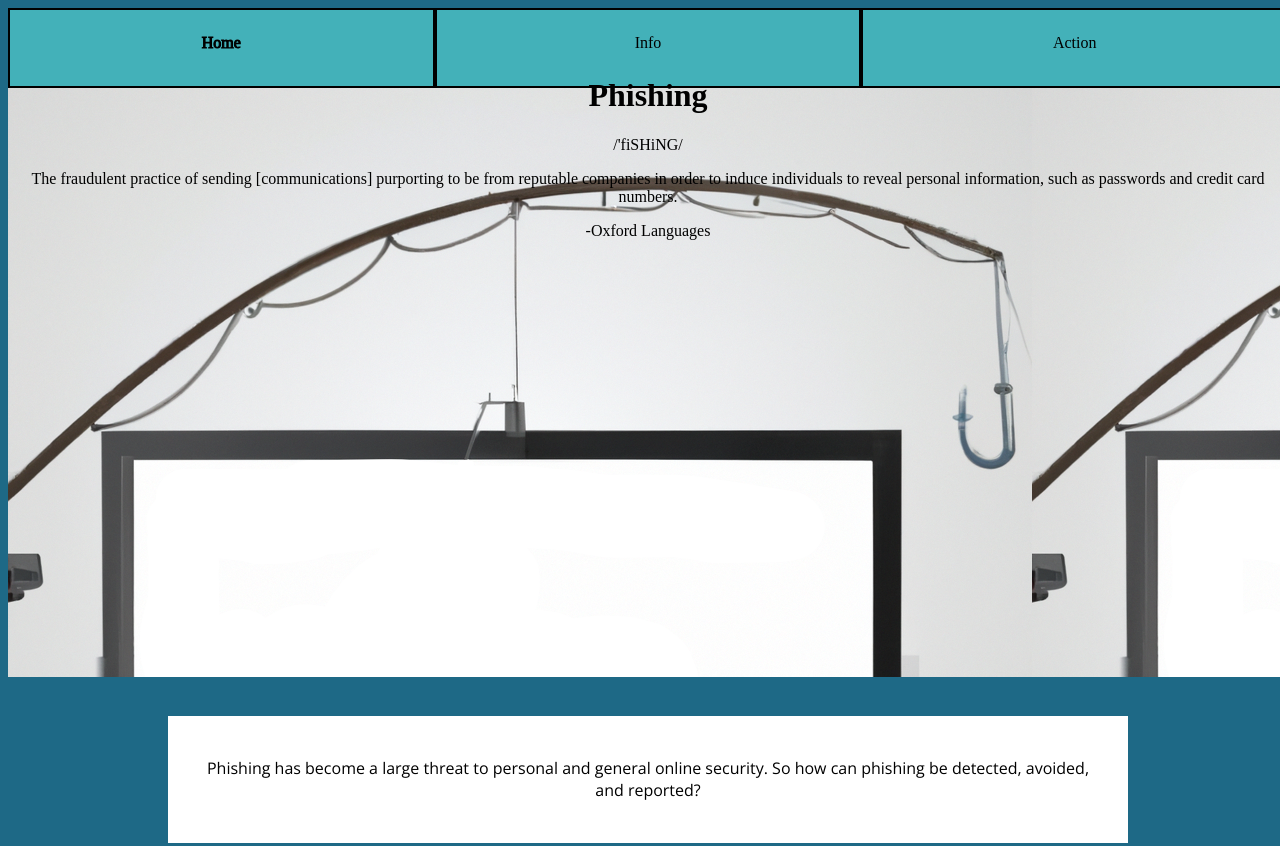
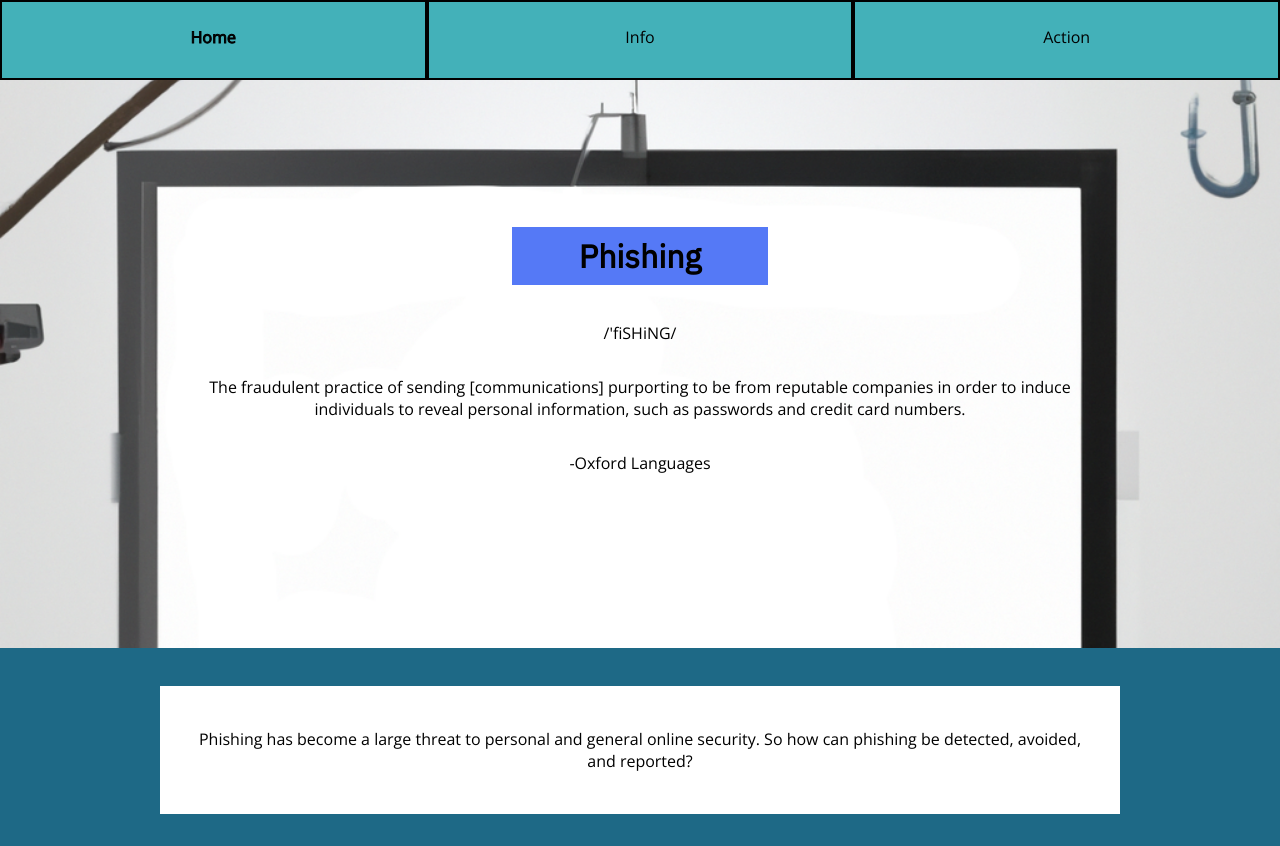
Before and after one commit to TheRealTurtle00/Project-2, a plain HTML site: page Index.html in a window 1280 px wide. Shown: the top 846 px of the page. Drawn offline with nearby package versions, Linux system fonts and the light colour scheme.

Commit message:
Gabrielle Yeager
CSS styling and layout

```diff
--- a/Index.html
+++ b/Index.html
@@ -18,12 +18,14 @@
     </nav>
 
     <div class="hero indeximage">
+        <div class="index-text">
         <h1>Phishing</h1>
         <p>/'fiSHiNG/</p>
         <p>The fraudulent practice of sending [communications] purporting to be
             from reputable companies in order to induce individuals to reveal
             personal information, such as passwords and credit card numbers.</p>
             <p>-Oxford Languages</p>
+        </div>
     </div>
 
     <section class="fullsection">
--- a/css/style.css
+++ b/css/style.css
@@ -1,10 +1,12 @@
 * {
     box-sizing: border-box;
+    font-family: 'Open Sans', sans-serif;
 }
 
 body {
     background-color: #1E6986;
     width: 100%;
+    margin: 0;
 }
 
 .topNav {
@@ -92,14 +94,25 @@ h2 {
     height: 75vh;
     width: 100%;
     text-align: center;
+    padding:25vh;
+    display:flex;
+    justify-content: center;
 }
 
 .infohead {
     background-image: url(/images/infoimage.png);
+    background-repeat:no-repeat;
+    background-size: cover;
 }
 
 .indeximage {
     background-image: url(/images/DALL·E\ 2022-11-30\ 14.34.25\ -\ a\ fishing\ rod\ with\ a\ computer\ hanging\ from\ the\ hook\,\ dogital.png);
+    background-repeat: no-repeat;
+    background-size: cover;
+    background-position: center;
+    display:flex;
+    justify-content: center;
+    width:100%;
 }
 
 .openSans {
@@ -127,3 +140,33 @@ height: 50vh;
     width: 35vw;
     height: 50vh;
 }
+
+.index-text {
+    display:flex;
+    justify-content: center;
+    flex-direction: column;
+    align-items: center;
+}
+
+h1 {
+    background-color: #5579F6;
+    font-family:  'IBM Plex Sans', sans-serif;
+    text-align: center;
+    padding-top: 1vh;
+    padding-bottom: 1vh;
+    width: 20vw;
+    height:4rem;
+}
+
+a:link {
+    text-decoration: none;
+    color:black;
+}
+
+.halfSection ul {
+    list-style: none;
+}
+
+a:visited {
+    color:black;
+}
```
Also changed, not shown: info.html (+1 -0 lines).
